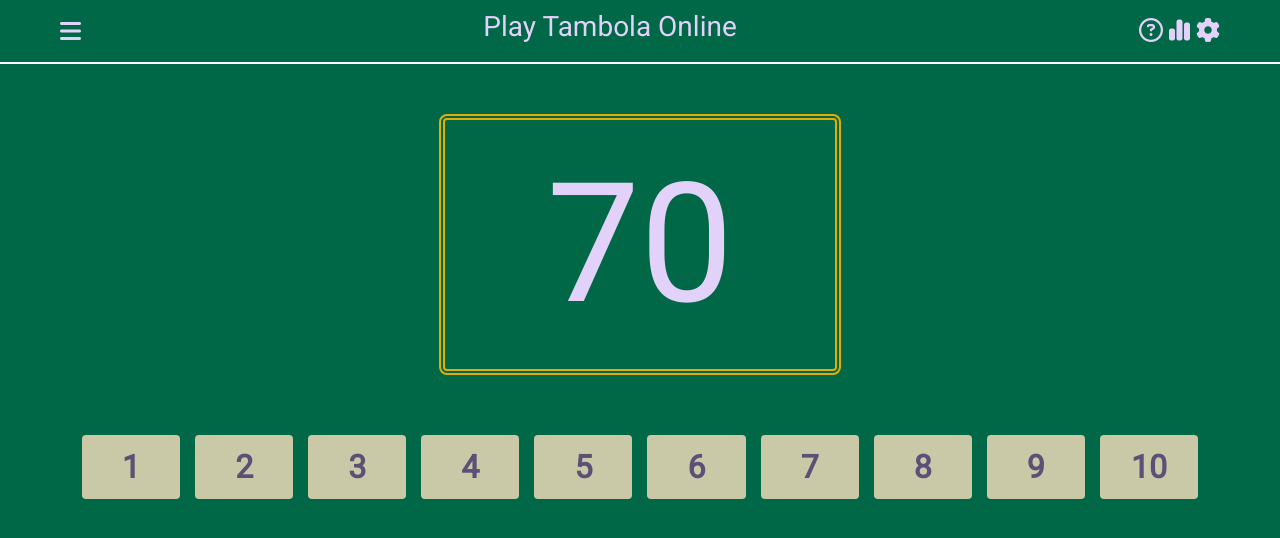
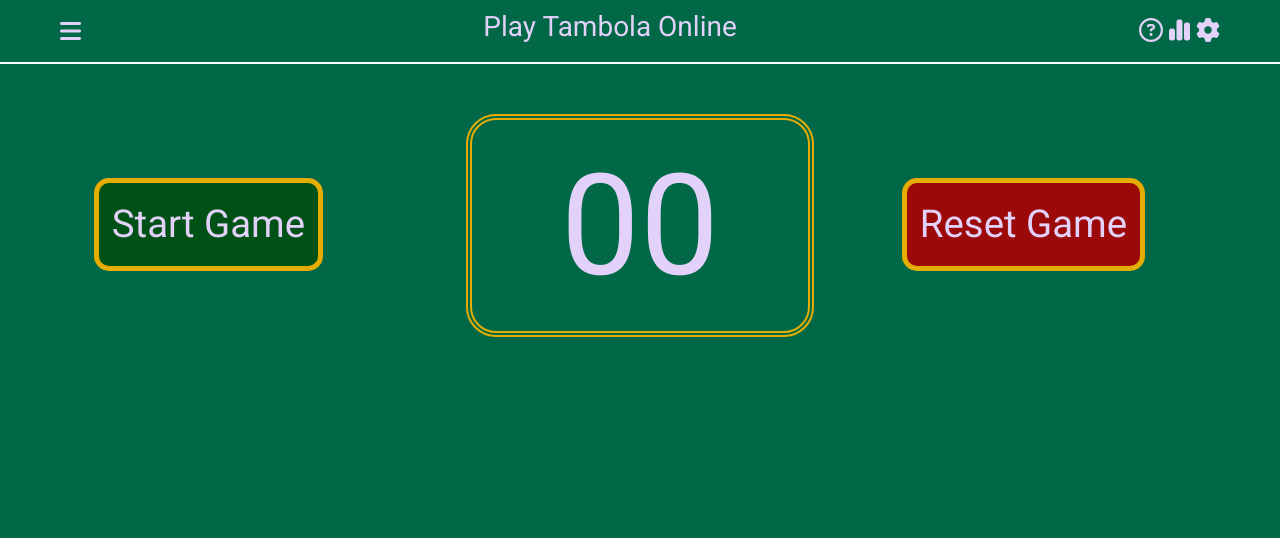
Before and after one commit to Sachin-Sharma5544/Tambola-application, a plain HTML site: page index.html in a window 1280 px wide. Drawn offline with nearby package versions, Linux system fonts and the light colour scheme.

Commit message:
create Start and Reset button, random nos issue exists

```diff
--- a/index.html
+++ b/index.html
@@ -33,35 +33,31 @@
     </nav>
 
     <section class="number-display-section">
-        <div class="container-fluid">
-            <div class="row">
-                <div class="col-4"></div>
+        <div class="container-xl">
+            <div class="row my-row">
+                <div class="col-4">
+                    <button class="tambola-start-btn">Start Game</button>
+                </div>
                 <div class="col-4">
                     <div class="my-number-display" >
-                        <span class="my-current-num">Start</span>
+                        <span class="my-current-num">00</span>
                     </div>
                 </div>
-                <div class="col-4"></div>
+                <div class="col-4">
+                    <button class="tambola-reset-btn">Reset Game</button>
+                </div>
             </div>
         </div>
     </section>
 
 
-    <section class="container-xl called-nums-section" >
+    <section class="container-fluid called-nums-section" >
         <div class="row">
             <div class="col-12">
                 <div class="my-called-nums-wrapper">
                     <div class="my-called-nums">
-                        <span class="my-num">1</span>
-                        <span class="my-num">2</span>
-                        <span class="my-num">3</span>
-                        <span class="my-num">4</span>
-                        <span class="my-num">5</span>
-                        <span class="my-num">6</span>
-                        <span class="my-num">7</span>
-                        <span class="my-num">8</span>
-                        <span class="my-num">9</span>
-                        <span class="my-num">10</span>
+
+
                     </div>
                 </div>
             </div>
--- a/script.js
+++ b/script.js
@@ -1,12 +1,30 @@
-let numDisplay = document.querySelector(".my-current-num");
+const numDisplay = document.querySelector(".my-current-num");
+const myCalledNums = document.querySelector(".my-called-nums");
+const startBtn = document.querySelector(".tambola-start-btn");
+const resetBtn = document.querySelector(".tambola-reset-btn");
+let calledNum = [];
 
-let id = setInterval(
-    function () {
-        numDisplay.textContent = Math.round(Math.random() * 100);
-    },
-    1000,
-    setTimeout(function () {
-        numDisplay.textContent = "End";
-        clearInterval(id);
-    }, 20000)
-);
+startBtn.addEventListener("click", function () {
+    let id = setInterval(function () {
+        let genNum = Math.round(Math.random() * 99);
+        if (!calledNum.includes(genNum)) {
+            calledNum.push(genNum);
+            numDisplay.textContent = genNum;
+            let spanEle = document.createElement("span");
+            spanEle.textContent = genNum;
+            spanEle.classList.add("my-num");
+            myCalledNums.appendChild(spanEle);
+
+            if (calledNum.length == 100) {
+                numDisplay.textContent = "End";
+                console.log(calledNum);
+                clearInterval(id);
+            }
+        }
+    }, 10);
+});
+
+resetBtn.addEventListener("click", function () {
+    myCalledNums.innerHTML = "";
+    calledNum = [];
+});
--- a/styles.css
+++ b/styles.css
@@ -39,12 +39,34 @@ body {
     font-size: 28px;
 }
 
+.my-row {
+    margin: 50px 0px;
+}
+
+.tambola-start-btn, .tambola-reset-btn{
+    font-size: 3vw;
+    margin: 5vw 0;
+    padding: 1vw 1vw;
+
+    color: rgb(226, 209, 249);
+    border: 5px solid rgb(229, 172, 2);
+    border-radius: 15px;
+}
+
+.tambola-start-btn {
+    background-color: rgba(0, 72, 0, 0.7);
+}
+
+.tambola-reset-btn {
+    margin-left: 5vw;
+    background-color: rgb(155, 9, 9);
+}
+
  .my-number-display {
     border: 6px double rgb(229, 172, 2);
-    font-size: 13vw;
-    margin: 50px 0px;
+    font-size: 11vw;
     text-align: center;
-    border-radius: 8px;
+    border-radius: 30px;
     /* color: rgba(194, 2, 57,0.7); */
     color:rgb(226, 209, 249);
 
@@ -52,17 +74,18 @@ body {
 
 .my-called-nums {
     display: grid;
-    grid-template-columns: repeat(10,1fr);
+    grid-template-columns: repeat(20,1fr);
     text-align: center;
-    gap: 15px;
+    gap: 5px 8px;
 }
 
 .my-called-nums .my-num{
-    margin: 10px 0px;
-    padding: 8px 2px;
-    font-size: 2.5vw;
+    margin: 5px 0px;
+    /* padding: 5px 2px; */
+    font-size: 2vw;
     font-weight: bold;
-    border-radius: 4px;
+    border-radius: 10px;
     color: rgb(91, 80, 117);
     background-color: rgb(201, 201, 167);
+    border: 2px solid rgb(229, 172, 2);
 }
```
